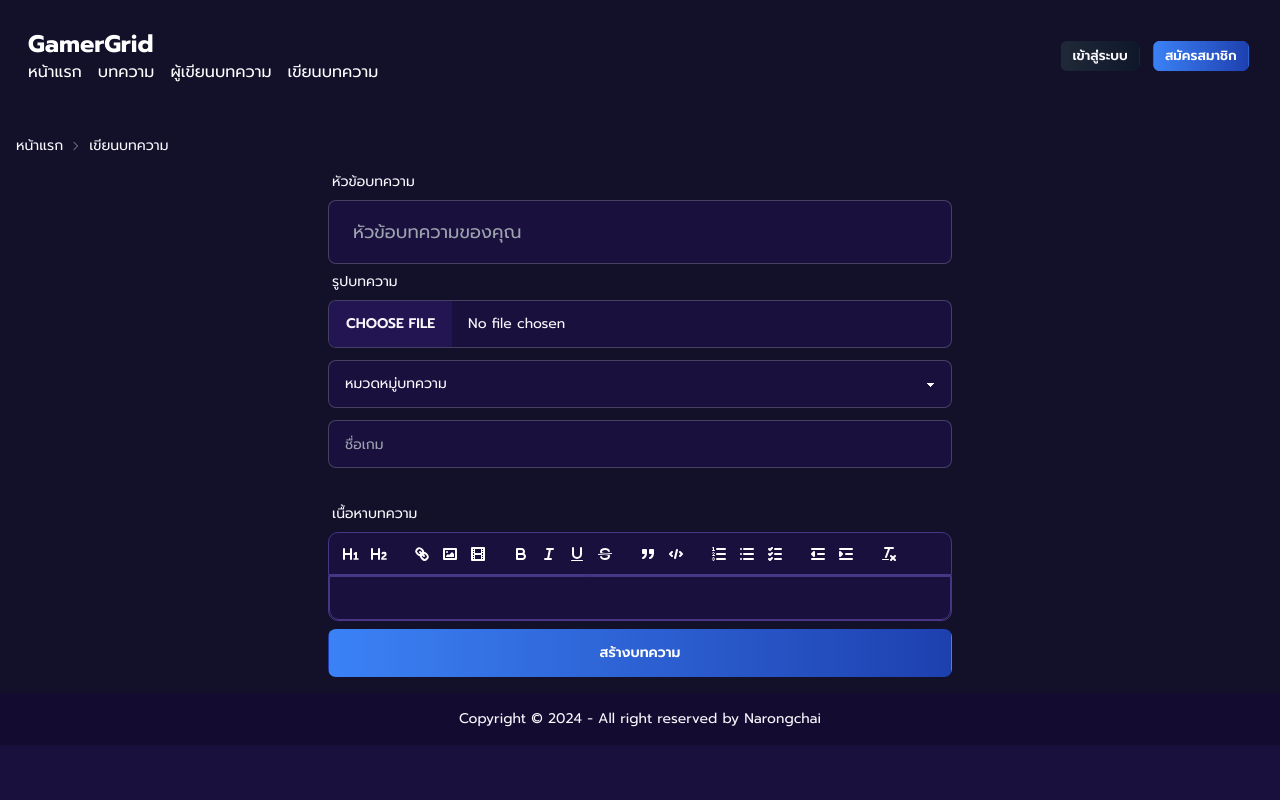
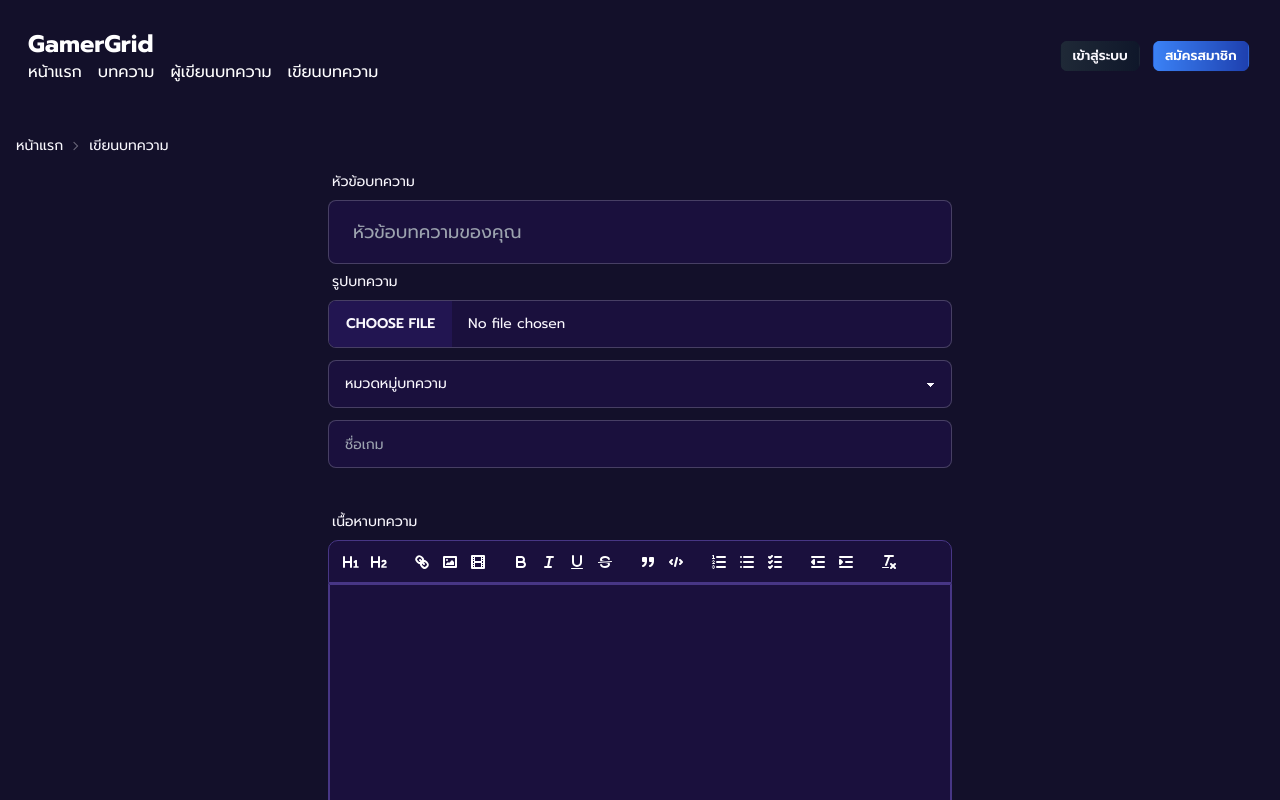
Before and after one commit to Nrcdev751/Blog-Platform, a React (Vite) app: page /write in a window 1280 px wide. Shown: the top 800 px of the page. Built offline with nearby package versions, Linux system fonts and the light colour scheme.

Commit message:
more form height

```diff
--- a/src/pages/PageWrite/Write.jsx
+++ b/src/pages/PageWrite/Write.jsx
@@ -71,13 +71,15 @@ function Write(){
                                 </div>
                                 </label>
                             </div>
-                            <div className="form-group">
+                            <div className="form-group my-5">
                                 <div className="label">
                                         <span className="label-text">เนื้อหาบทความ</span>
                                 </div>
-                                <ReactQuill theme="snow" modules={module} className="text-white" value={value} onChange={setValue} />
+                                <ReactQuill theme="snow" modules={module} className="h-72" value={value} onChange={setValue} />
                             </div>
-                            <button className="btn btn-md btn-ghost w-full bg-gradient-to-r from-blue-500 to-blue-800 text-white mt-2">สร้างบทความ</button>
+                            <div>
+                                <button className="my-10 btn btn-md btn-ghost w-full bg-gradient-to-r from-blue-500 to-blue-800 text-white ">สร้างบทความ</button>
+                            </div>
                         </form>
                     </div>
                     <div className="col-span-3"></div>
```
